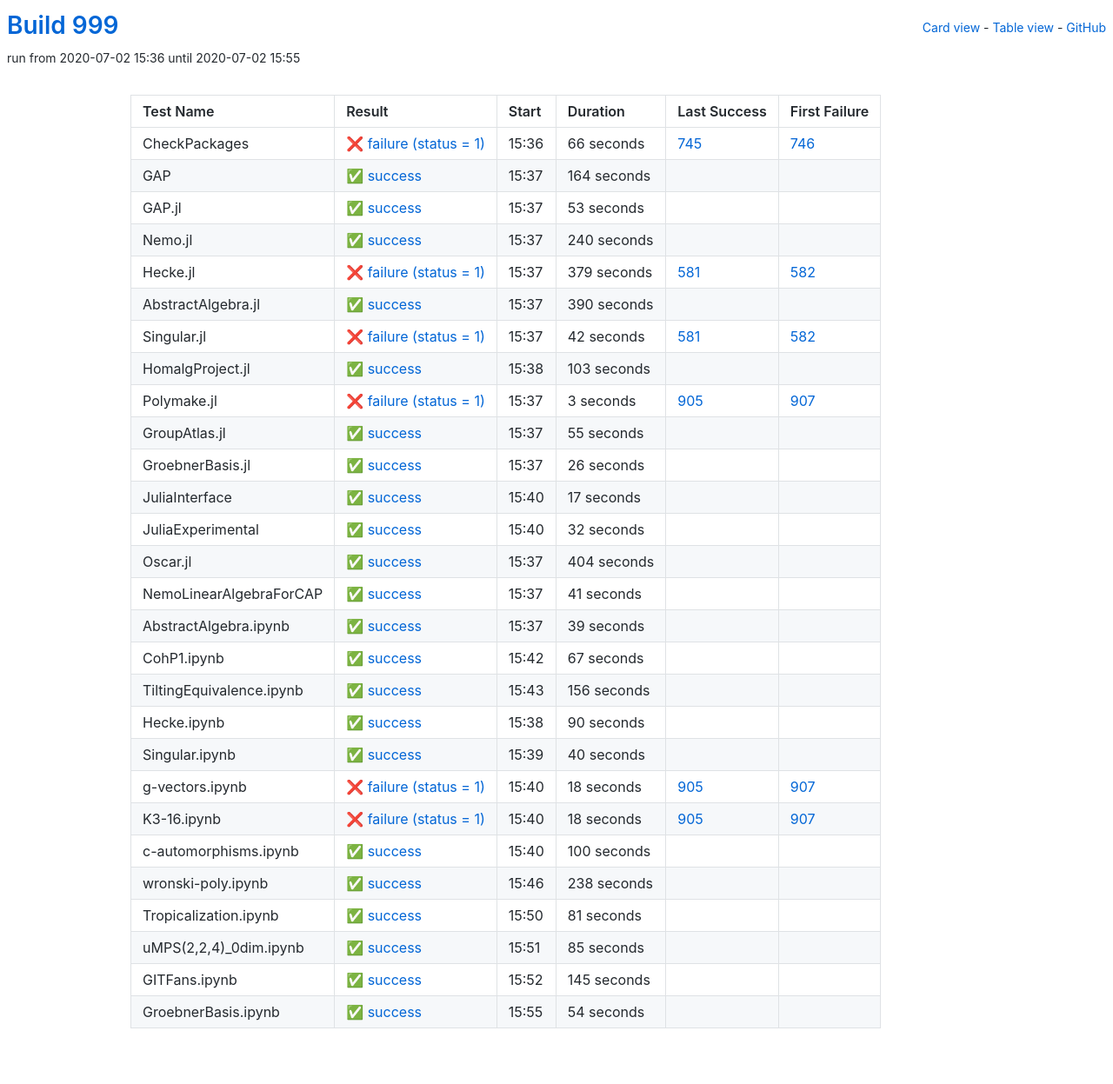
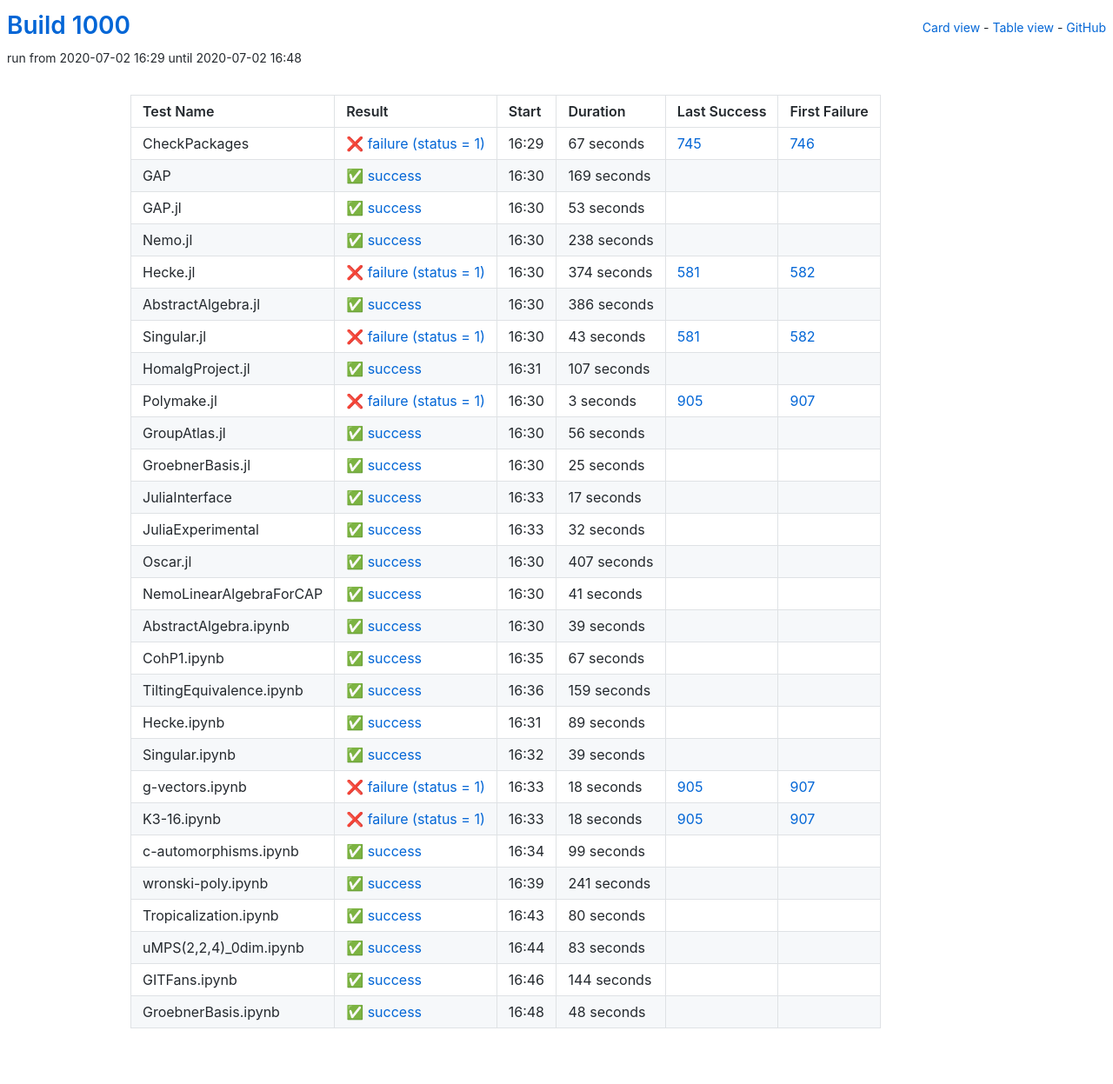
Before and after one commit to oscar-system/oscar-ci-status-1.4, a Jekyll site: the page built from table.html, in a window 1280 px wide. Shown: the whole page at 87% size. Built offline with Jekyll 4.4.1, drawn with Linux system fonts in a browser that asks for light colours.

Commit message:
Build #1000

```diff
--- a/_data/ci.yml
+++ b/_data/ci.yml
@@ -1,6 +1,6 @@
 ---
-build: 999
-build_url: https://oscarci.mathematik.uni-kl.de/job/oscar-julia-1.4/999/
+build: 1000
+build_url: https://oscarci.mathematik.uni-kl.de/job/oscar-julia-1.4/1000/
 job: oscar-julia-1.4
 organization: oscar-system
 repo: oscar-ci-status-1.4
@@ -8,32 +8,32 @@ repourl: https://github.com/oscar-system/oscar-ci-status-1.4
 tests:
 - name: CheckPackages
   id: checkpackages
-  log: https://oscarci.mathematik.uni-kl.de/job/oscar-julia-1.4/999/artifact/logs/build-999/CheckPackages.log
-  start: 2020-07-02 15:36
+  log: https://oscarci.mathematik.uni-kl.de/job/oscar-julia-1.4/1000/artifact/logs/build-1000/CheckPackages.log
+  start: 2020-07-02 16:29
   success: false
   exitcode: 1
   status: failure
-  duration: 66
+  duration: 67
   last_success: 745
   last_success_url: https://oscarci.mathematik.uni-kl.de/job/oscar-julia-1.4/745/
   first_failure: 746
   first_failure_url: https://oscarci.mathematik.uni-kl.de/job/oscar-julia-1.4/746/
 - name: GAP
   id: gap
-  log: https://oscarci.mathematik.uni-kl.de/job/oscar-julia-1.4/999/artifact/logs/build-999/GAP.log
-  start: 2020-07-02 15:37
+  log: https://oscarci.mathematik.uni-kl.de/job/oscar-julia-1.4/1000/artifact/logs/build-1000/GAP.log
+  start: 2020-07-02 16:30
   success: true
   exitcode: 0
   status: success
-  duration: 164
+  duration: 169
   last_success: false
   last_success_url:
   first_failure: false
   first_failure_url:
 - name: GAP.jl
   id: gap-jl
-  log: https://oscarci.mathematik.uni-kl.de/job/oscar-julia-1.4/999/artifact/logs/build-999/GAP.jl.log
-  start: 2020-07-02 15:37
+  log: https://oscarci.mathematik.uni-kl.de/job/oscar-julia-1.4/1000/artifact/logs/build-1000/GAP.jl.log
+  start: 2020-07-02 16:30
   success: true
   exitcode: 0
   status: success
@@ -44,68 +44,68 @@ tests:
   first_failure_url:
 - name: Nemo.jl
   id: nemo-jl
-  log: https://oscarci.mathematik.uni-kl.de/job/oscar-julia-1.4/999/artifact/logs/build-999/Nemo.jl.log
-  start: 2020-07-02 15:37
+  log: https://oscarci.mathematik.uni-kl.de/job/oscar-julia-1.4/1000/artifact/logs/build-1000/Nemo.jl.log
+  start: 2020-07-02 16:30
   success: true
   exitcode: 0
   status: success
-  duration: 240
+  duration: 238
   last_success: false
   last_success_url:
   first_failure: false
   first_failure_url:
 - name: Hecke.jl
   id: hecke-jl
-  log: https://oscarci.mathematik.uni-kl.de/job/oscar-julia-1.4/999/artifact/logs/build-999/Hecke.jl.log
-  start: 2020-07-02 15:37
+  log: https://oscarci.mathematik.uni-kl.de/job/oscar-julia-1.4/1000/artifact/logs/build-1000/Hecke.jl.log
+  start: 2020-07-02 16:30
   success: false
   exitcode: 1
   status: failure
-  duration: 379
+  duration: 374
   last_success: 581
   last_success_url: https://oscarci.mathematik.uni-kl.de/job/oscar-julia-1.4/581/
   first_failure: 582
   first_failure_url: https://oscarci.mathematik.uni-kl.de/job/oscar-julia-1.4/582/
 - name: AbstractAlgebra.jl
   id: abstractalgebra-jl
-  log: https://oscarci.mathematik.uni-kl.de/job/oscar-julia-1.4/999/artifact/logs/build-999/AbstractAlgebra.jl.log
-  start: 2020-07-02 15:37
+  log: https://oscarci.mathematik.uni-kl.de/job/oscar-julia-1.4/1000/artifact/logs/build-1000/AbstractAlgebra.jl.log
+  start: 2020-07-02 16:30
   success: true
   exitcode: 0
   status: success
-  duration: 390
+  duration: 386
   last_success: false
   last_success_url:
   first_failure: false
   first_failure_url:
 - name: Singular.jl
   id: singular-jl
-  log: https://oscarci.mathematik.uni-kl.de/job/oscar-julia-1.4/999/artifact/logs/build-999/Singular.jl.log
-  start: 2020-07-02 15:37
+  log: https://oscarci.mathematik.uni-kl.de/job/oscar-julia-1.4/1000/artifact/logs/build-1000/Singular.jl.log
+  start: 2020-07-02 16:30
   success: false
   exitcode: 1
   status: failure
-  duration: 42
+  duration: 43
   last_success: 581
   last_success_url: https://oscarci.mathematik.uni-kl.de/job/oscar-julia-1.4/581/
   first_failure: 582
   first_failure_url: https://oscarci.mathematik.uni-kl.de/job/oscar-julia-1.4/582/
 - name: HomalgProject.jl
   id: homalgproject-jl
-  log: https://oscarci.mathematik.uni-kl.de/job/oscar-julia-1.4/999/artifact/logs/build-999/HomalgProject.jl.log
-  start: 2020-07-02 15:38
+  log: https://oscarci.mathematik.uni-kl.de/job/oscar-julia-1.4/1000/artifact/logs/build-1000/HomalgProject.jl.log
+  start: 2020-07-02 16:31
   success: true
   exitcode: 0
   status: success
-  duration: 103
+  duration: 107
   last_success: false
   last_success_url:
   first_failure: false
   first_failure_url:
 - name: Polymake.jl
   id: polymake-jl
-  log: https://oscarci.mathematik.uni-kl.de/job/oscar-julia-1.4/999/artifact/logs/build-999/Polymake.jl.log
-  start: 2020-07-02 15:37
+  log: https://oscarci.mathematik.uni-kl.de/job/oscar-julia-1.4/1000/artifact/logs/build-1000/Polymake.jl.log
+  start: 2020-07-02 16:30
   success: false
   exitcode: 1
   status: failure
@@ -116,32 +116,32 @@ tests:
   first_failure_url: https://oscarci.mathematik.uni-kl.de/job/oscar-julia-1.4/907/
 - name: GroupAtlas.jl
   id: groupatlas-jl
-  log: https://oscarci.mathematik.uni-kl.de/job/oscar-julia-1.4/999/artifact/logs/build-999/GroupAtlas.jl.log
-  start: 2020-07-02 15:37
+  log: https://oscarci.mathematik.uni-kl.de/job/oscar-julia-1.4/1000/artifact/logs/build-1000/GroupAtlas.jl.log
+  start: 2020-07-02 16:30
   success: true
   exitcode: 0
   status: success
-  duration: 55
+  duration: 56
   last_success: false
   last_success_url:
   first_failure: false
   first_failure_url:
 - name: GroebnerBasis.jl
   id: groebnerbasis-jl
-  log: https://oscarci.mathematik.uni-kl.de/job/oscar-julia-1.4/999/artifact/logs/build-999/GroebnerBasis.jl.log
-  start: 2020-07-02 15:37
+  log: https://oscarci.mathematik.uni-kl.de/job/oscar-julia-1.4/1000/artifact/logs/build-1000/GroebnerBasis.jl.log
+  start: 2020-07-02 16:30
   success: true
   exitcode: 0
   status: success
-  duration: 26
+  duration: 25
   last_success: false
   last_success_url:
   first_failure: false
   first_failure_url:
 - name: JuliaInterface
   id: juliainterface
-  log: https://oscarci.mathematik.uni-kl.de/job/oscar-julia-1.4/999/artifact/logs/build-999/JuliaInterface.log
-  start: 2020-07-02 15:40
+  log: https://oscarci.mathematik.uni-kl.de/job/oscar-julia-1.4/1000/artifact/logs/build-1000/JuliaInterface.log
+  start: 2020-07-02 16:33
   success: true
   exitcode: 0
   status: success
@@ -152,8 +152,8 @@ tests:
   first_failure_url:
 - name: JuliaExperimental
   id: juliaexperimental
-  log: https://oscarci.mathematik.uni-kl.de/job/oscar-julia-1.4/999/artifact/logs/build-999/JuliaExperimental.log
-  start: 2020-07-02 15:40
+  log: https://oscarci.mathematik.uni-kl.de/job/oscar-julia-1.4/1000/artifact/logs/build-1000/JuliaExperimental.log
+  start: 2020-07-02 16:33
   success: true
   exitcode: 0
   status: success
@@ -164,20 +164,20 @@ tests:
   first_failure_url:
 - name: Oscar.jl
   id: oscar-jl
-  log: https://oscarci.mathematik.uni-kl.de/job/oscar-julia-1.4/999/artifact/logs/build-999/Oscar.jl.log
-  start: 2020-07-02 15:37
+  log: https://oscarci.mathematik.uni-kl.de/job/oscar-julia-1.4/1000/artifact/logs/build-1000/Oscar.jl.log
+  start: 2020-07-02 16:30
   success: true
   exitcode: 0
   status: success
-  duration: 404
+  duration: 407
   last_success: false
   last_success_url:
   first_failure: false
   first_failure_url:
 - name: NemoLinearAlgebraForCAP
   id: nemolinearalgebraforcap
-  log: https://oscarci.mathematik.uni-kl.de/job/oscar-julia-1.4/999/artifact/logs/build-999/NemoLinearAlgebraForCAP.log
-  start: 2020-07-02 15:37
+  log: https://oscarci.mathematik.uni-kl.de/job/oscar-julia-1.4/1000/artifact/logs/build-1000/NemoLinearAlgebraForCAP.log
+  start: 2020-07-02 16:30
   success: true
   exitcode: 0
   status: success
@@ -188,8 +188,8 @@ tests:
   first_failure_url:
 - name: AbstractAlgebra.ipynb
   id: abstractalgebra-ipynb
-  log: https://oscarci.mathematik.uni-kl.de/job/oscar-julia-1.4/999/artifact/logs/build-999/AbstractAlgebra.ipynb.log
-  start: 2020-07-02 15:37
+  log: https://oscarci.mathematik.uni-kl.de/job/oscar-julia-1.4/1000/artifact/logs/build-1000/AbstractAlgebra.ipynb.log
+  start: 2020-07-02 16:30
   success: true
   exitcode: 0
   status: success
@@ -200,8 +200,8 @@ tests:
   first_failure_url:
 - name: CohP1.ipynb
   id: cohp1-ipynb
-  log: https://oscarci.mathematik.uni-kl.de/job/oscar-julia-1.4/999/artifact/logs/build-999/CohP1.ipynb.log
-  start: 2020-07-02 15:42
+  log: https://oscarci.mathematik.uni-kl.de/job/oscar-julia-1.4/1000/artifact/logs/build-1000/CohP1.ipynb.log
+  start: 2020-07-02 16:35
   success: true
   exitcode: 0
   status: success
@@ -212,44 +212,44 @@ tests:
   first_failure_url:
 - name: TiltingEquivalence.ipynb
   id: tiltingequivalence-ipynb
-  log: https://oscarci.mathematik.uni-kl.de/job/oscar-julia-1.4/999/artifact/logs/build-999/TiltingEquivalence.ipynb.log
-  start: 2020-07-02 15:43
+  log: https://oscarci.mathematik.uni-kl.de/job/oscar-julia-1.4/1000/artifact/logs/build-1000/TiltingEquivalence.ipynb.log
+  start: 2020-07-02 16:36
   success: true
   exitcode: 0
   status: success
-  duration: 156
+  duration: 159
   last_success: false
   last_success_url:
   first_failure: false
   first_failure_url:
 - name: Hecke.ipynb
   id: hecke-ipynb
-  log: https://oscarci.mathematik.uni-kl.de/job/oscar-julia-1.4/999/artifact/logs/build-999/Hecke.ipynb.log
-  start: 2020-07-02 15:38
+  log: https://oscarci.mathematik.uni-kl.de/job/oscar-julia-1.4/1000/artifact/logs/build-1000/Hecke.ipynb.log
+  start: 2020-07-02 16:31
   success: true
   exitcode: 0
   status: success
-  duration: 90
+  duration: 89
   last_success: false
   last_success_url:
   first_failure: false
   first_failure_url:
 - name: Singular.ipynb
   id: singular-ipynb
-  log: https://oscarci.mathematik.uni-kl.de/job/oscar-julia-1.4/999/artifact/logs/build-999/Singular.ipynb.log
-  start: 2020-07-02 15:39
+  log: https://oscarci.mathematik.uni-kl.de/job/oscar-julia-1.4/1000/artifact/logs/build-1000/Singular.ipynb.log
+  start: 2020-07-02 16:32
   success: true
   exitcode: 0
   status: success
-  duration: 40
+  duration: 39
   last_success: false
   last_success_url:
   first_failure: false
   first_failure_url:
 - name: g-vectors.ipynb
   id: g-vectors-ipynb
-  log: https://oscarci.mathematik.uni-kl.de/job/oscar-julia-1.4/999/artifact/logs/build-999/g-vectors.ipynb.log
-  start: 2020-07-02 15:40
+  log: https://oscarci.mathematik.uni-kl.de/job/oscar-julia-1.4/1000/artifact/logs/build-1000/g-vectors.ipynb.log
+  start: 2020-07-02 16:33
   success: false
   exitcode: 1
   status: failure
@@ -260,8 +260,8 @@ tests:
   first_failure_url: https://oscarci.mathematik.uni-kl.de/job/oscar-julia-1.4/907/
 - name: K3-16.ipynb
   id: k3-16-ipynb
-  log: https://oscarci.mathematik.uni-kl.de/job/oscar-julia-1.4/999/artifact/logs/build-999/K3-16.ipynb.log
-  start: 2020-07-02 15:40
+  log: https://oscarci.mathematik.uni-kl.de/job/oscar-julia-1.4/1000/artifact/logs/build-1000/K3-16.ipynb.log
+  start: 2020-07-02 16:33
   success: false
   exitcode: 1
   status: failure
@@ -272,72 +272,72 @@ tests:
   first_failure_url: https://oscarci.mathematik.uni-kl.de/job/oscar-julia-1.4/907/
 - name: c-automorphisms.ipynb
   id: c-automorphisms-ipynb
-  log: https://oscarci.mathematik.uni-kl.de/job/oscar-julia-1.4/999/artifact/logs/build-999/c-automorphisms.ipynb.log
-  start: 2020-07-02 15:40
+  log: https://oscarci.mathematik.uni-kl.de/job/oscar-julia-1.4/1000/artifact/logs/build-1000/c-automorphisms.ipynb.log
+  start: 2020-07-02 16:34
   success: true
   exitcode: 0
   status: success
-  duration: 100
+  duration: 99
   last_success: false
   last_success_url:
   first_failure: false
   first_failure_url:
 - name: wronski-poly.ipynb
   id: wronski-poly-ipynb
-  log: https://oscarci.mathematik.uni-kl.de/job/oscar-julia-1.4/999/artifact/logs/build-999/wronski-poly.ipynb.log
-  start: 2020-07-02 15:46
+  log: https://oscarci.mathematik.uni-kl.de/job/oscar-julia-1.4/1000/artifact/logs/build-1000/wronski-poly.ipynb.log
+  start: 2020-07-02 16:39
   success: true
   exitcode: 0
   status: success
-  duration: 238
+  duration: 241
   last_success: false
   last_success_url:
   first_failure: false
   first_failure_url:
 - name: Tropicalization.ipynb
   id: tropicalization-ipynb
-  log: https://oscarci.mathematik.uni-kl.de/job/oscar-julia-1.4/999/artifact/logs/build-999/Tropicalization.ipynb.log
-  start: 2020-07-02 15:50
+  log: https://oscarci.mathematik.uni-kl.de/job/oscar-julia-1.4/1000/artifact/logs/build-1000/Tropicalization.ipynb.log
+  start: 2020-07-02 16:43
   success: true
   exitcode: 0
   status: success
-  duration: 81
+  duration: 80
   last_success: false
   last_success_url:
   first_failure: false
   first_failure_url:
 - name: uMPS(2,2,4)_0dim.ipynb
   id: umps-2-2-4-0dim-ipynb
-  log: https://oscarci.mathematik.uni-kl.de/job/oscar-julia-1.4/999/artifact/logs/build-999/uMPS-2-2-4-_0dim.ipynb.log
-  start: 2020-07-02 15:51
+  log: https://oscarci.mathematik.uni-kl.de/job/oscar-julia-1.4/1000/artifact/logs/build-1000/uMPS-2-2-4-_0dim.ipynb.log
+  start: 2020-07-02 16:44
   success: true
   exitcode: 0
   status: success
-  duration: 85
+  duration: 83
   last_success: false
   last_success_url:
   first_failure: false
   first_failure_url:
 - name: GITFans.ipynb
   id: gitfans-ipynb
-  log: https://oscarci.mathematik.uni-kl.de/job/oscar-julia-1.4/999/artifact/logs/build-999/GITFans.ipynb.log
-  start: 2020-07-02 15:52
+  log: https://oscarci.mathematik.uni-kl.de/job/oscar-julia-1.4/1000/artifact/logs/build-1000/GITFans.ipynb.log
+  start: 2020-07-02 16:46
   success: true
   exitcode: 0
   status: success
-  duration: 145
+  duration: 144
   last_success: false
   last_success_url:
   first_failure: false
   first_failure_url:
 - name: GroebnerBasis.ipynb
   id: groebnerbasis-ipynb
-  log: https://oscarci.mathematik.uni-kl.de/job/oscar-julia-1.4/999/artifact/logs/build-999/GroebnerBasis.ipynb.log
-  start: 2020-07-02 15:55
+  log: https://oscarci.mathematik.uni-kl.de/job/oscar-julia-1.4/1000/artifact/logs/build-1000/GroebnerBasis.ipynb.log
+  start: 2020-07-02 16:48
   success: true
   exitcode: 0
   status: success
-  duration: 54
+  duration: 48
   last_success: false
   last_success_url:
   first_failure: false
```
Also changed, not shown: README.md.
